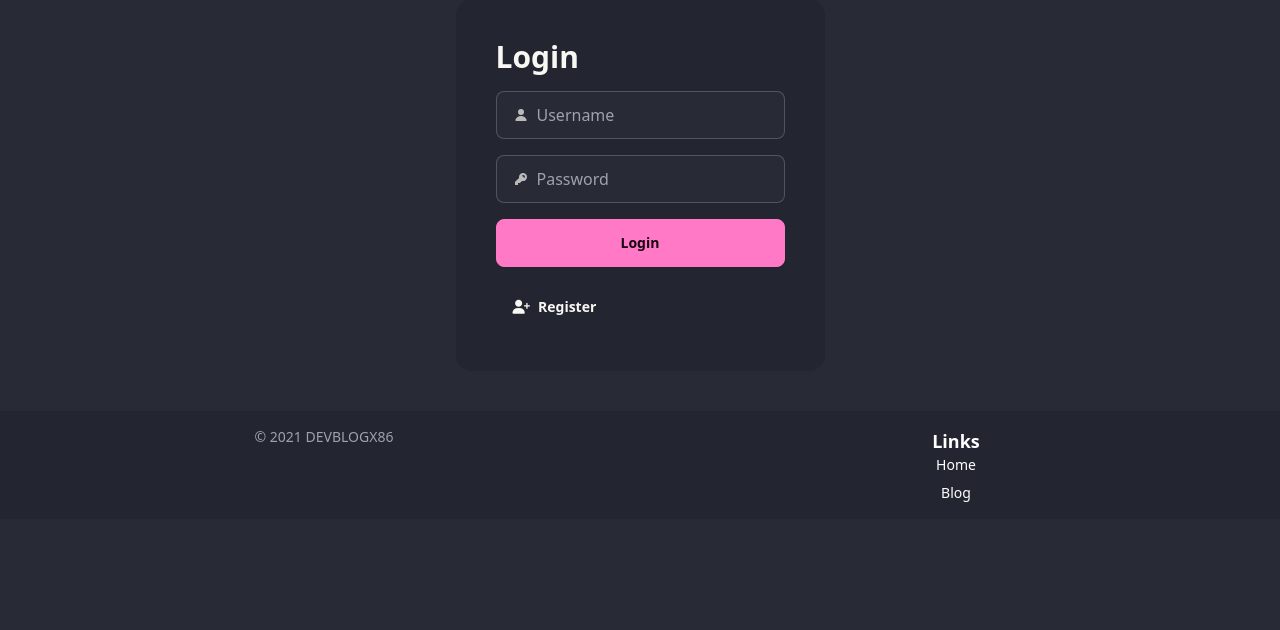
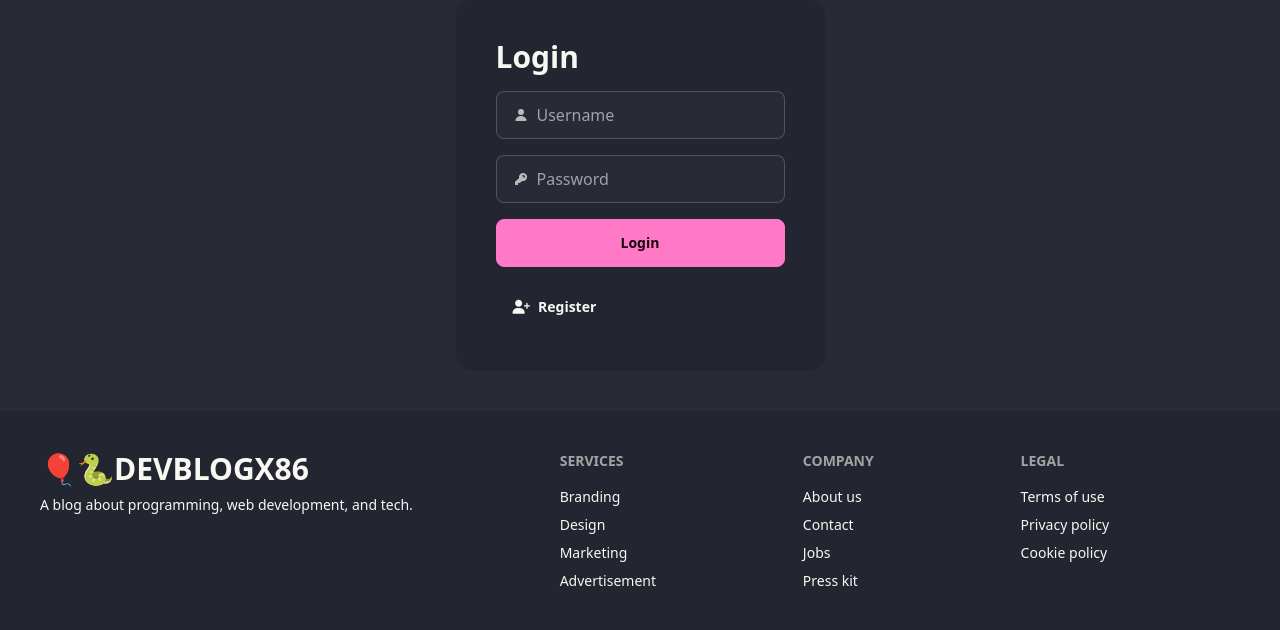
Before and after one commit to Dotpakc/DevBlogX86, a Django app: a page that uses templates/base.html in a window 1280 px wide. Shown: the part 109-739 px from the top of the page. Run offline with Django 5.2, Linux system fonts and the light colour scheme; some libraries are stand-ins or nearby versions.

Commit message:
Update profile.html, urls.py, views.py, requirements.txt, and base.html with changes related to password change functionality

```diff
--- a/apps/members/templates/members/profile.html
+++ b/apps/members/templates/members/profile.html
@@ -80,7 +80,7 @@
                 <h1 class="text-3xl font-bold mb-4 text-secondary">Settings</h1>
                 <hr class="my-4 border-base-300">
                 <h4 class="text-xl font-bold mb-4">Change Password</h4>
-                <a href="" class="btn btn-primary">Change Password</a>
+                <a href="{% url 'members:change_password' %}" class="btn btn-secondary">Change Password</a>
                 <hr class="my-4">
                 <h4 class="text-xl font-bold mb-4">Edit Profile</h4>
                 <a href="{% url 'members:profile_edit' %}" class="btn btn-secondary">Edit Profile</a>
--- a/apps/members/urls.py
+++ b/apps/members/urls.py
@@ -10,6 +10,7 @@ urlpatterns = [
     path('signup/', views.signup_view, name='signup'),
     path('profile/<int:pk>/', views.profile_view, name='profile'),
 
+    path('profile/change-password/', views.ChangePasswordView.as_view(), name='change_password'),
     path('profile/edit/', views.profile_edit_view, name='profile_edit'),
     path('follow/<int:pk>/', views.follow_view, name='follow'),
 
--- a/apps/members/views.py
+++ b/apps/members/views.py
@@ -1,8 +1,11 @@
 from django.shortcuts import render, redirect, get_object_or_404
-from django.contrib.auth.forms import AuthenticationForm, UserCreationForm
-from django.contrib.auth import login, logout
+from django.contrib.auth.forms import AuthenticationForm, UserCreationForm, PasswordChangeForm
+from django.contrib.auth import login, logout, update_session_auth_hash
 from django.contrib.auth.decorators import login_required
+from django.contrib.auth.mixins import LoginRequiredMixin
 from django.contrib import messages
+from django.views import View
+
 #pagination
 from django.core.paginator import Paginator
 
@@ -108,3 +111,22 @@ def notification_view(request, pk):
     notification.is_read = True
     notification.save()
     return redirect(notification.url)
+
+
+
+
+class ChangePasswordView(View, LoginRequiredMixin):
+    def get(self, request):
+        form = PasswordChangeForm(user=request.user)
+        return render(request, 'members/profile_change_password.html', {'form': form})
+
+    def post(self, request):
+        form = PasswordChangeForm(user=request.user, data=request.POST)
+        if form.is_valid():
+            form.save()
+            update_session_auth_hash(request, form.user)
+            messages.success(request, 'Password updated')
+            return redirect('members:profile', pk=request.user.profile.pk)
+        else:
+            messages.error(request, 'Error updating password')
+            return render(request, 'members/profile_change_password.html', {'form': form})
--- a/requirements.txt
+++ b/requirements.txt
@@ -1,8 +1,10 @@
 asgiref==3.7.2
+crispy-daisyui==0.2.0
 Django==5.0.2
 django-appconf==1.0.6
 django-ckeditor==6.7.1
 django-ckeditor-5==0.2.12
+django-crispy-forms==2.1
 django-debug-toolbar==4.3.0
 django-imagekit==5.0.0
 django-js-asset==2.2.0
--- a/templates/base.html
+++ b/templates/base.html
@@ -67,20 +67,31 @@
     {% block content %}{% endblock %}
     </div>
 
-    <footer class="bg-base-200 text-white text-center p-4 mt-10">
-      <div class="container mx-auto">
-        <div class="grid grid-cols-1 md:grid-cols-2 gap-4">
-          <div class="text-sm text-gray-400 mb-2">
-            <p>© 2021 DEVBLOGX86</p>
-          </div>
-          <div>
-            <h3 class="text-lg font-bold">Links</h3>
-            <ul class="text-sm">
-              <li class="text-sm mb-2 hover:underline"><a href="{% url 'main:index' %}">Home</a></li>
-              <li class="text-sm"><a href="{% url 'blog:index' %}">Blog</a></li>
-            </ul>
-          </div>
-      </div>
+    <footer class="footer p-10 bg-base-200 text-base-content mt-10">
+      <aside>
+        <h1 class="text-3xl font-bold">🎈🐍DEVBLOGX86</h1>
+        <p class="text-sm">A blog about programming, web development, and tech.</p>
+      </aside>
+      <nav>
+        <h6 class="footer-title">Services</h6>
+        <a class="link link-hover">Branding</a>
+        <a class="link link-hover">Design</a>
+        <a class="link link-hover">Marketing</a>
+        <a class="link link-hover">Advertisement</a>
+      </nav>
+      <nav>
+        <h6 class="footer-title">Company</h6>
+        <a class="link link-hover">About us</a>
+        <a class="link link-hover">Contact</a>
+        <a class="link link-hover">Jobs</a>
+        <a class="link link-hover">Press kit</a>
+      </nav>
+      <nav>
+        <h6 class="footer-title">Legal</h6>
+        <a class="link link-hover">Terms of use</a>
+        <a class="link link-hover">Privacy policy</a>
+        <a class="link link-hover">Cookie policy</a>
+      </nav>
     </footer>
 
   </body>
```
Also changed, not shown: apps/members/templates/members/profile_change_password.html (added, +15 -0 lines).
